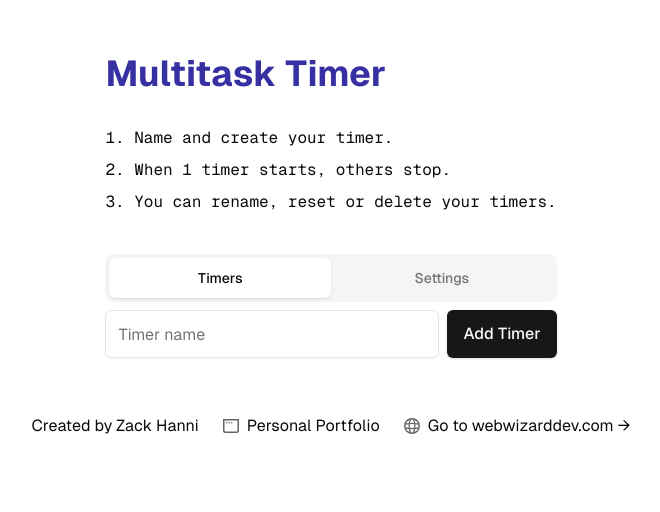
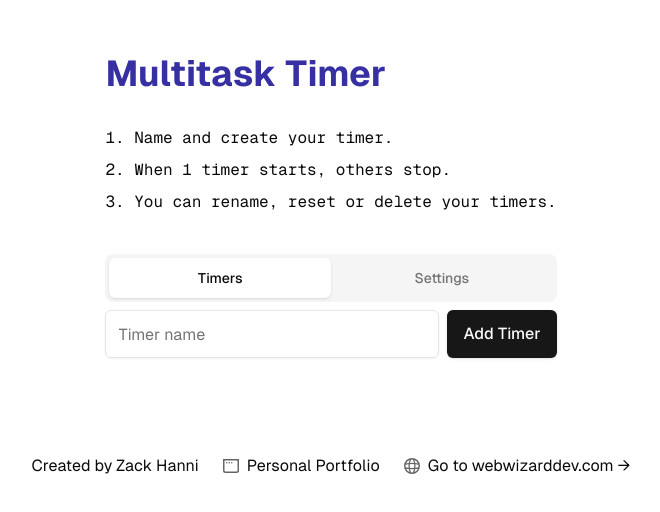
Before and after one commit to zackhanni/multitask-timer, a Next.js app: page / in a window 1280 px wide. Shown: the part 134-646 px from the top of the page, without its empty margins (309-969 px from the left). Built offline with nearby package versions, Linux system fonts and the light colour scheme.

Commit message:
added padding to <main>

```diff
--- a/app/page.tsx
+++ b/app/page.tsx
@@ -3,7 +3,7 @@ import Stopwatches from "@/components/Stopwatches";
 export default function Home() {
   return (
     <div className="flex flex-col items-center justify-center min-h-screen font-[family-name:var(--font-geist-sans)]">
-      <main className="space-y-10">
+      <main className="space-y-10 py-10">
         <div className="container flex flex-col space-y-8 items-center sm:items-start">
           <h1 className="text-4xl font-bold dark:invert text-accent">
             Multitask Timer
```
